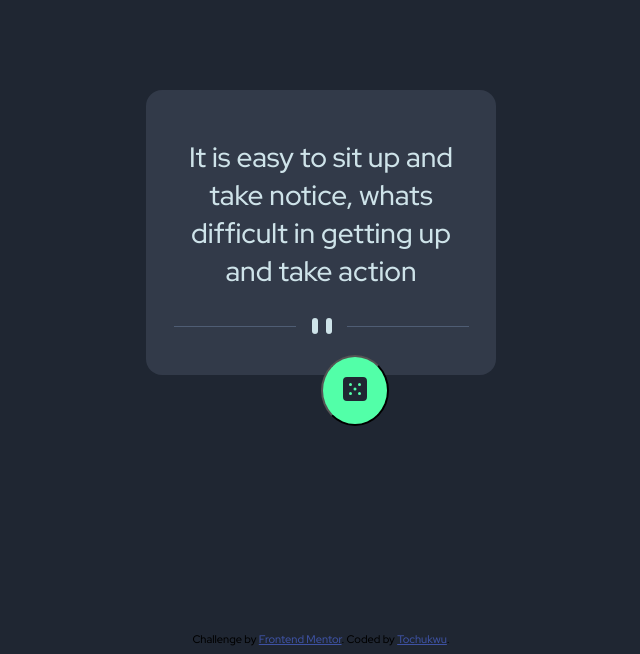
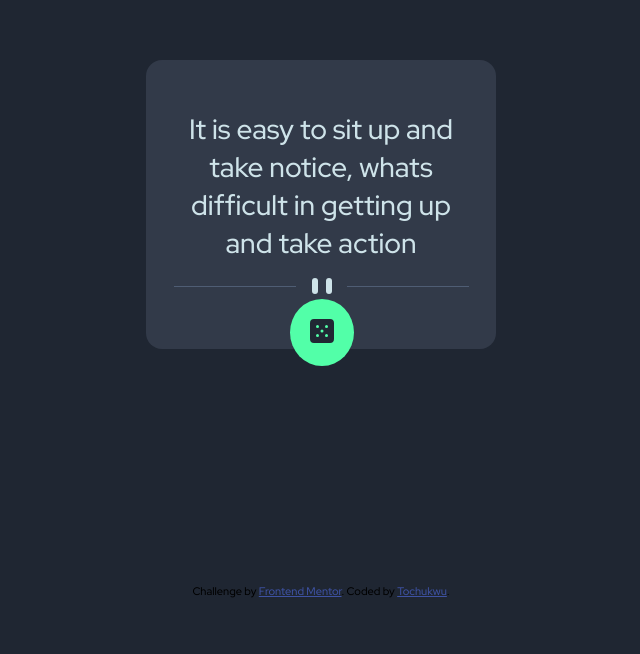
Before and after one commit to kelvtm/advice-generator-app-main, a plain HTML site: page index.html in a window 1280 px wide. Shown: the part 176-830 px from the top of the page, without its empty margins (319-959 px from the left). After the commit the page ends 800 px from the top, so only its background shows below. Drawn offline with Linux system fonts and the light colour scheme; no server answers.

Commit message:
new update

```diff
--- a/script.js
+++ b/script.js
@@ -9,14 +9,14 @@ diceButton.addEventListener("click", () => {
     .then((data) => {
       numEl.textContent = `ADVICE #${data.slip.id}`;
       adviceText.textContent = data.slip.advice;
-      console.log(data);
+      // console.log(data);
     });
 });
 
-fetch("https://jsonplaceholder.typicode.com/todos/1")
-  .then((response) => response.json())
-  .then((json) => console.log(json));
-// async function fetchAdvice() {
+// fetch("https://jsonplaceholder.typicode.com/todos/1")
+//   .then((response) => response.json())
+//   .then((json) => console.log(json));
+// // async function fetchAdvice() {
 //   const response = await fetch(url);
 //   //   const data = await response.text();
 //   //   adviceText.textContent = data;
--- a/style.css
+++ b/style.css
@@ -19,6 +19,11 @@
 }
 * {
   box-sizing: border-box;
+  padding: 0;
+  margin: 0;
+}
+h1 {
+  padding-bottom: 20px;
 }
 body {
   background-color: var(--Dark-Blue);
@@ -27,15 +32,17 @@ main {
   display: flex;
   align-items: center;
   justify-content: center;
-  height: 100vh;
-  position: relative;
+  height: 95vh;
 }
 .advice-el {
   background-color: var(--Dark-Grayish-Blue);
   text-align: center;
   border-radius: 1rem;
   padding: 20px;
+  padding-top: 30px;
+  padding-bottom: 50px;
   width: 350px;
+  position: relative;
 }
 h1 {
   color: var(--Neon-Green);
@@ -45,14 +52,17 @@ h1 {
 .advice-text {
   color: var(--Light-Cyan);
   font-size: 28px;
+  padding-bottom: 1rem;
 }
 .dice {
   border-radius: 50%;
   padding: 20px;
+  left: 9rem;
   position: absolute;
   transition: 0.3s;
   background-color: var(--Neon-Green);
   cursor: pointer;
+  border: none;
 }
 .dice:hover {
   background-color: var(--Neon-Green);
```
